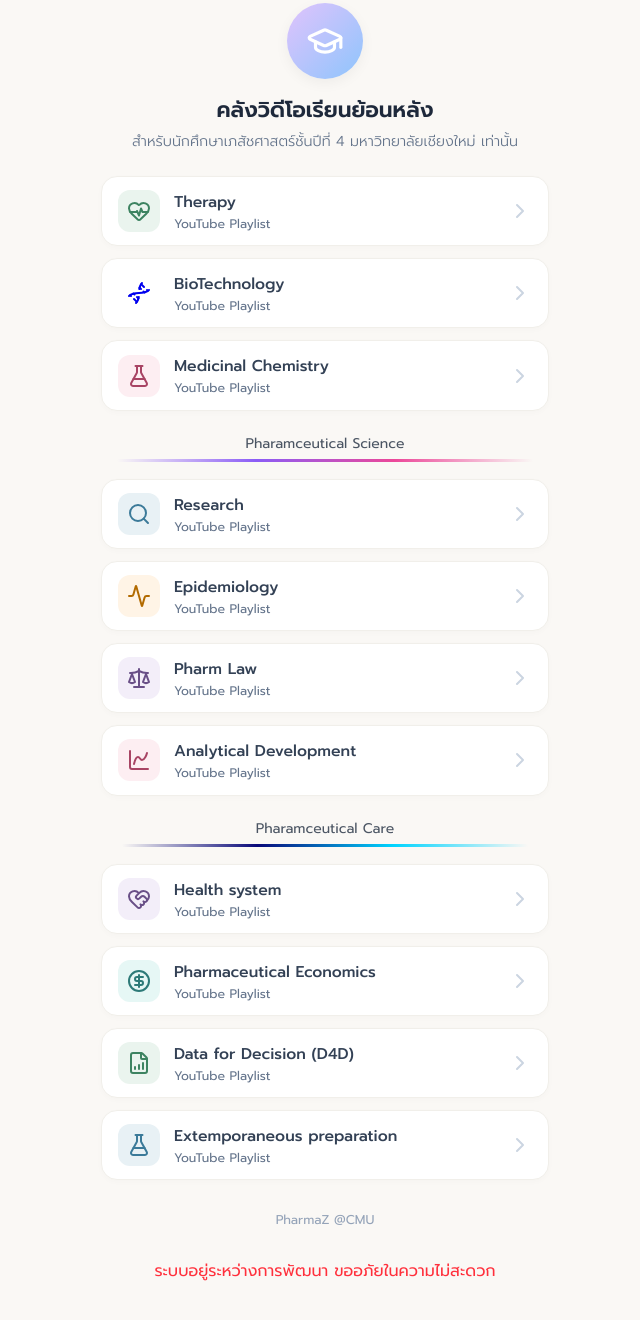
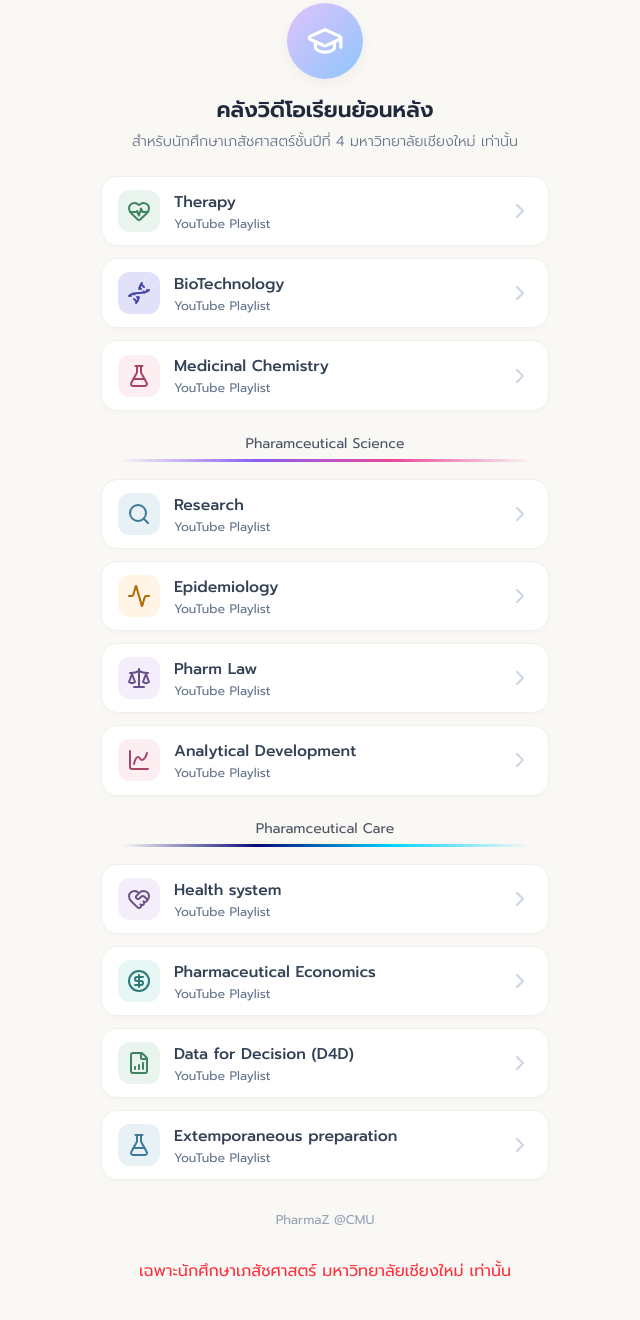
Before and after one commit to FrankRXCMU/pharmaz-cmu, a plain HTML site: page index.html in a window 1280 px wide. Shown: the part 84-1404 px from the top of the page, without its empty margins (315-955 px from the left). Drawn offline with nearby package versions, Linux system fonts and the light colour scheme.

Commit message:
Update index.html

```diff
--- a/index.html
+++ b/index.html
@@ -36,8 +36,9 @@
       --pastel-rose-text: #A84464;
       --pastel-coral: #FDF0ED;
       --pastel-coral-text: #D96B43;
-      --pastel-navy: #C5C5FA
-      --pastel-coral-text: #171761;
+      --pastel-navy: #E1E1FA;
+      --pastel-navy-text: #4747A8;
+
     }
 
     * {
@@ -890,7 +891,7 @@
       <p>PharmaZ @CMU</p>
     </footer>
     <footer class="footer1">
-      <p>ระบบอยู่ระหว่างการพัฒนา ขออภัยในความไม่สะดวก<p>
+      <p>เฉพาะนักศึกษาเภสัชศาสตร์ มหาวิทยาลัยเชียงใหม่ เท่านั้น<p>
     </footer>
 
   </div>
```
